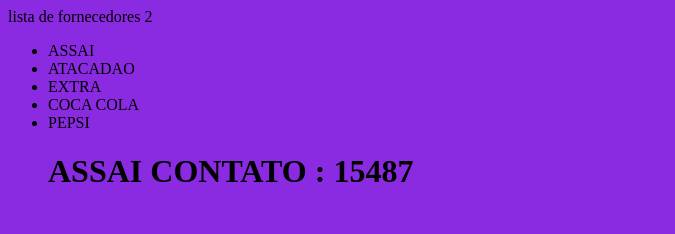
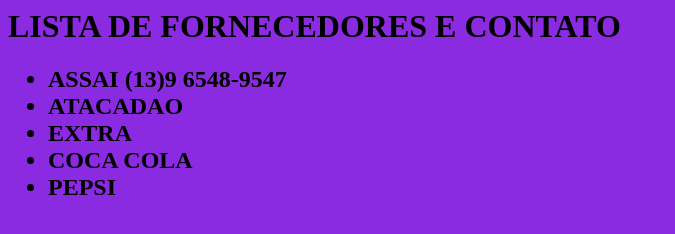
Before and after one commit to Lucas21588/primeiro-porjeto, a plain HTML site: page rep.html in a window 1280 px wide. Shown: the whole page, without its empty margins (0-675 px from the left). Drawn offline with Linux system fonts and the light colour scheme.

Commit message:
lista de fornecedores e contato

```diff
--- a/rep.html
+++ b/rep.html
@@ -1,21 +1,24 @@
 <html>
     <head>
-        <litle>
-            lista de fornecedores 2
+        <h1>
+            <litle>
+            LISTA DE FORNECEDORES E CONTATO
         </litle>
+        </h1>
         <link rel="stylesheet" href="stilo.css">
 
     </head>
     <body>
         <ul>
-            <li>ASSAI</li>
+            <h2>
+            <li>ASSAI (13)9 6548-9547</li>
             <li>ATACADAO </li>
-            <li> EXTRA</li>
+            <li>EXTRA</li>
             <li>COCA COLA</li>
             <li>PEPSI</li>
-            <h1>
-                ASSAI
-                CONTATO : 15487
+              </h2>
+
+
             </h1>
 
         </ul>
```
